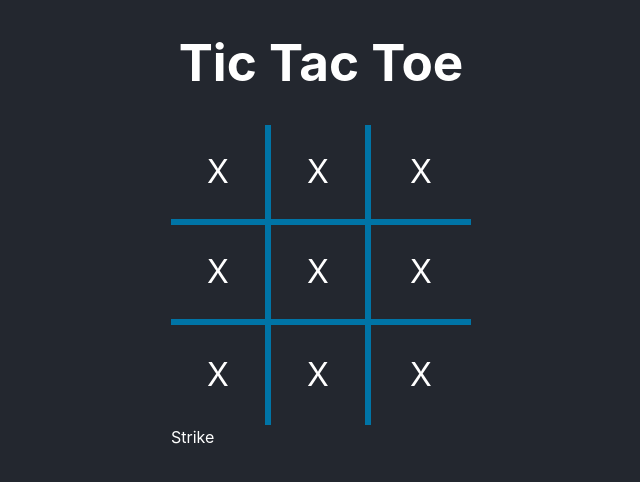
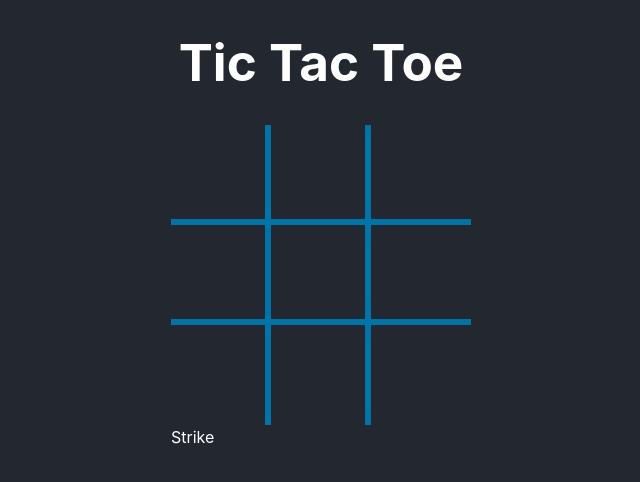
Before and after one commit to neeraj-gs/TicTac-Toe, a React (Vite) app in the folder tic-tac-toe/: page / in a window 1280 px wide. Shown: the top 482 px of the page, without its empty margins (319-959 px from the left). Built offline with nearby package versions, Linux system fonts and the light colour scheme.

Commit message:
Added state to mane x or o of the tile

```diff
--- a/tic-tac-toe/src/components/Board.jsx
+++ b/tic-tac-toe/src/components/Board.jsx
@@ -1,18 +1,18 @@
 import Strike from "./Strike"
 import Tile from "./Tile"
 
-const Board = () => {
+const Board = ({tiles}) => {
   return (
     <div className="board">
-        <Tile className="right-border bottom-border" />
-        <Tile className="right-border bottom-border"/>
-        <Tile className="bottom-border"/>
-        <Tile className="right-border bottom-border"/>
-        <Tile className="right-border bottom-border"/>
-        <Tile className=" bottom-border"/>
-        <Tile className="right-border "/>
-        <Tile className="right-border "/>
-        <Tile className=""/>
+        <Tile value={tiles[0]} className="right-border bottom-border" />
+        <Tile value={tiles[1]} className="right-border bottom-border"/>
+        <Tile value={tiles[2]} className="bottom-border"/>
+        <Tile value={tiles[3]} className="right-border bottom-border"/>
+        <Tile value={tiles[4]} className="right-border bottom-border"/>
+        <Tile value={tiles[5]} className=" bottom-border"/>
+        <Tile value={tiles[6]} className="right-border "/>
+        <Tile value={tiles[7]} className="right-border "/>
+        <Tile value={tiles[8]} className=""/>
         <Strike />
     </div>
   )
--- a/tic-tac-toe/src/components/TicTacToe.jsx
+++ b/tic-tac-toe/src/components/TicTacToe.jsx
@@ -1,10 +1,12 @@
+import { useState } from "react"
 import Board from "./Board"
 
 const TicTacToe = () => {
+    const [tiles,setTiles] = useState(Array(9).fill(null))
   return (
     <div>
         <h1>Tic Tac Toe </h1>
-        <Board />
+        <Board tiles={tiles} />
     </div>
   )
 }
--- a/tic-tac-toe/src/components/Tile.jsx
+++ b/tic-tac-toe/src/components/Tile.jsx
@@ -1,7 +1,7 @@
 const Tile = ({className}) => {
   return (
     <div className={`tile ${className}`}>
-        X
+
     </div>
   )
 }
```
